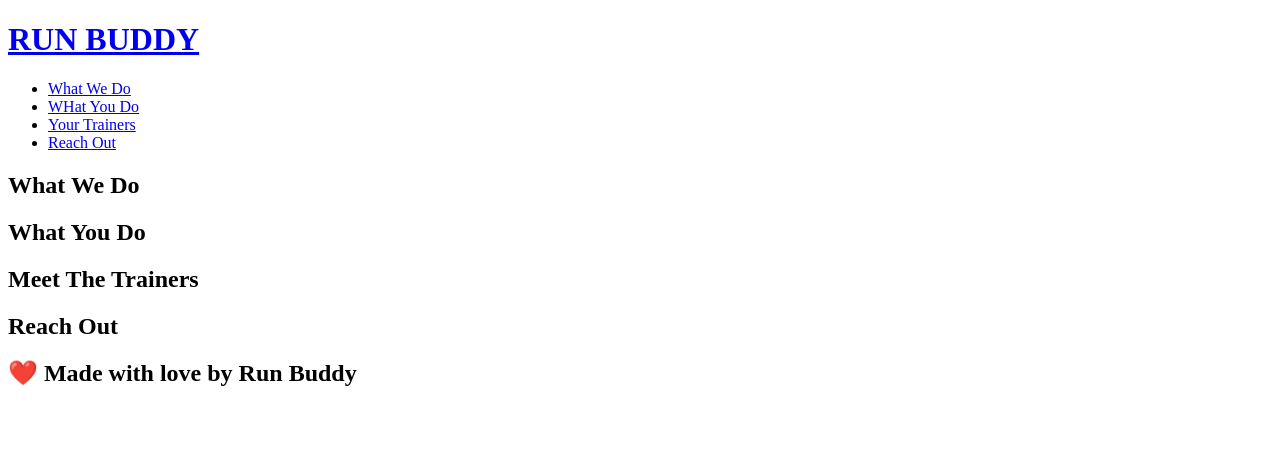
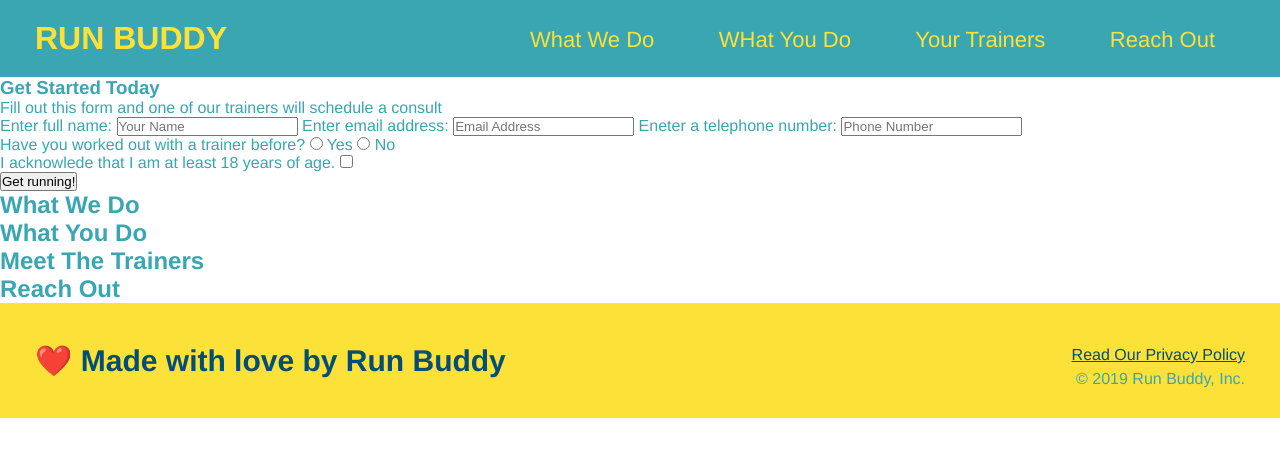
Before and after one commit to JonathanSaunders98/run-buddy, a plain HTML site: page index.html in a window 1280 px wide. Drawn offline with Linux system fonts and the light colour scheme.

Commit message:
email and tel

```diff
--- /dev/null
+++ b/assets/css/style.css
@@ -0,0 +1,67 @@
+* {
+    margin: 0;
+    padding: 0;
+    box-sizing: border-box;
+}
+
+body {
+    color: #39a6b2;
+    font-family: Helvetica, Arial, sans-serif;
+}
+
+/* apply styles to <header> */
+header {
+    padding: 20px 35px;
+    background-color: #39a6b2;
+}
+
+header h1 {
+    font-weight: bold;
+    font-size: 36 px;
+    color: #fce138;
+    margin: 0;
+    display: inline;
+}
+
+header a {
+    text-decoration: none;
+    color: #fce138;
+}
+
+header nav {
+    float: right;
+    margin: 7px 0;
+}
+
+header nav ul li {
+    display: inline;
+}
+
+header nav ul li a {
+    margin: 0 30px;
+    font-weight: lighter;
+    font-size: 22px;
+}
+
+footer {
+    background: #fce138;
+    width: 100%;
+    padding: 40px 35px;
+}
+
+footer h2 {
+    display: inline;
+    color: #024e76;
+    font-size: 30px;
+    margin: 0;
+}
+
+footer div {
+    float: right;
+    line-height: 1.5;
+    text-align: right;
+}
+
+footer a {
+    color: #024e76;
+}
--- a/index.html
+++ b/index.html
@@ -3,12 +3,15 @@
     <head>
         <meta charset="UTF-8" />
         <title>Run Buddy</title>
+
+        <link rel="stylesheet" href="./assets/css/style.css" />
+
     </head>
     <body>
         <!-- navigation -->
-         <header>
+        <header>
           <h1>
-            <a href="/">RUN BUDDY</a>
+            <a>RUN BUDDY</a>
           </h1>
           <nav>
               <!-- Unordered list element -->
@@ -33,15 +36,48 @@
 
         <!-- hero/jumbotron -->
         <section>
+            <div>
+                <h3>Get Started Today</h3>
+                <p>Fill out this form and one of our trainers will schedule a consult</p>
+                <!-- Add form element -->
+                <form>
+                    <label for="name">Enter full name:</label>
+                    <input type="text" placeholder="Your Name" name="name" id="name" />
 
+                    <label for="email">Enter email address:</label>
+                    <input type="email" placeholder="Email Address" name="email" id="email" />
+
+                    <label for="phone">Eneter a telephone number:</label>
+                    <input type="tel" placeholder="Phone Number" name="phone" id="phone" />
+                    <p>
+                        Have you worked out with a trainer before?
+
+                      <input type="radio" name="trainer-confirm" id="trainer-yes" />
+                      <label for="trainer-yes">Yes</label>
+
+                      <input type="radio" name="trainer-confirm" id="trainer-no" />
+                      <label for="trainer-no">No</label>
+                    </p>
+                    <p>
+                      <label for="checkbox" >
+                        I acknowlede that I am at least 18 years of age.
+                      </label>
+                      <input type="checkbox" name="age-confirm" id="checkbox" />
+                    </p>
+                    <button type="submit">
+                        Get running!
+                    </button>
+                </form>
+            </div>
         </section>
+        <!-- end hero -->
 
         <!-- "what we do" section-->
         <section>
             <h2> What We Do</h2>
         </section>
 
-        <!-- "what you dp" section -->
+        <!-- "what you do" section -->
         <section>
             <h2>What You Do</h2>
         </section>
@@ -59,6 +95,12 @@
         <!-- footer -->
         <footer>
             <h2>❤️ Made with love by Run Buddy</h2>
+
+            <div>
+                <a href="#">Read Our Privacy Policy</a><br />
+                &copy; 2019 Run Buddy, Inc.
+            </div>
+
         </footer>
 
     </body>
```
